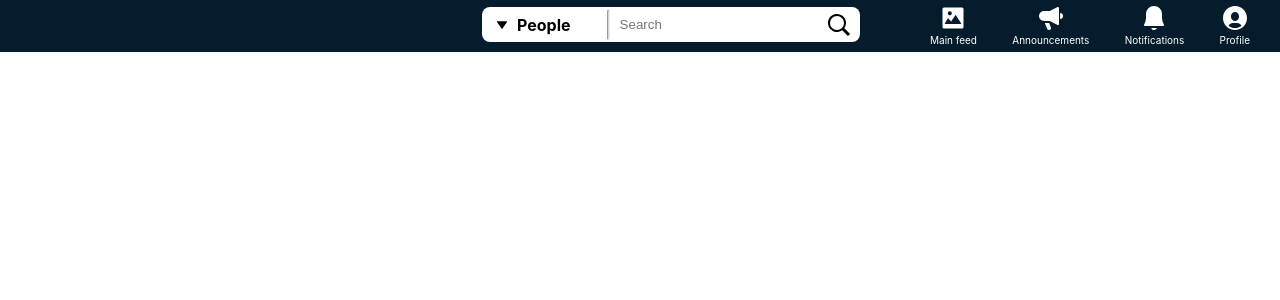
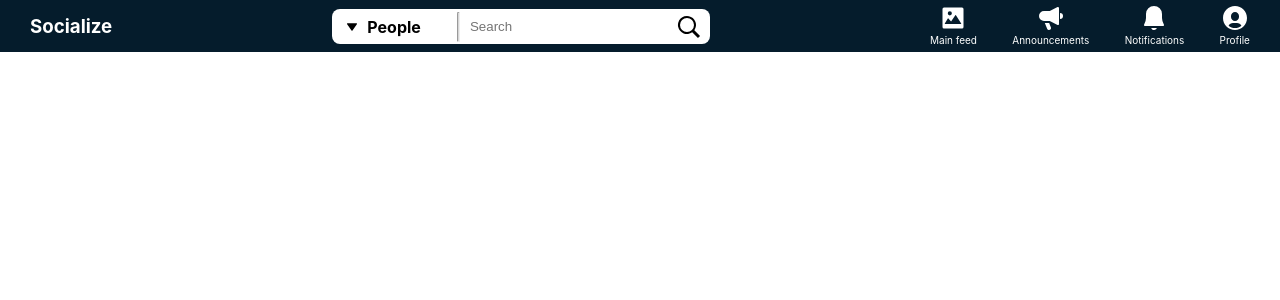
Before and after one commit to tech-university-india/social-app-frontend, a React (Create React App) app: page / in a window 1280 px wide. Shown: the top 300 px of the page. Built offline with nearby package versions, Linux system fonts and the light colour scheme.

Commit message:
feat: add app name to navbar

```diff
--- a/src/components/Navbar/index.jsx
+++ b/src/components/Navbar/index.jsx
@@ -9,7 +9,9 @@ import profileIcon from '../../Assets/Icons/circle-08.svg';
 const Navbar = () => {
   return (
     <div className='navbar'>
+
       <div className='search-and-icons'>
+        <h3 className='app-name-text'>Socialize</h3>
         <div className='search-bar'>
           <div className='toggle-section'>
             <img src={downIcon} alt='down-arrow' />
--- a/src/components/Navbar/style.css
+++ b/src/components/Navbar/style.css
@@ -5,6 +5,7 @@
   justify-content: flex-end;
   align-items: center;
   padding-right: 30px;
+  padding-left: 30px;
 
 }
 
@@ -69,8 +70,9 @@
 
 .search-and-icons {
   display: flex;
-  width: 60vw;
+  width: 100vw;
   justify-content: space-between;
+  align-items: center;
 }
 
 .search-section input {
@@ -85,3 +87,7 @@
 .icon-w-text {
   cursor: pointer;
 }
+
+.app-name-text {
+  color: white;
+}
```
